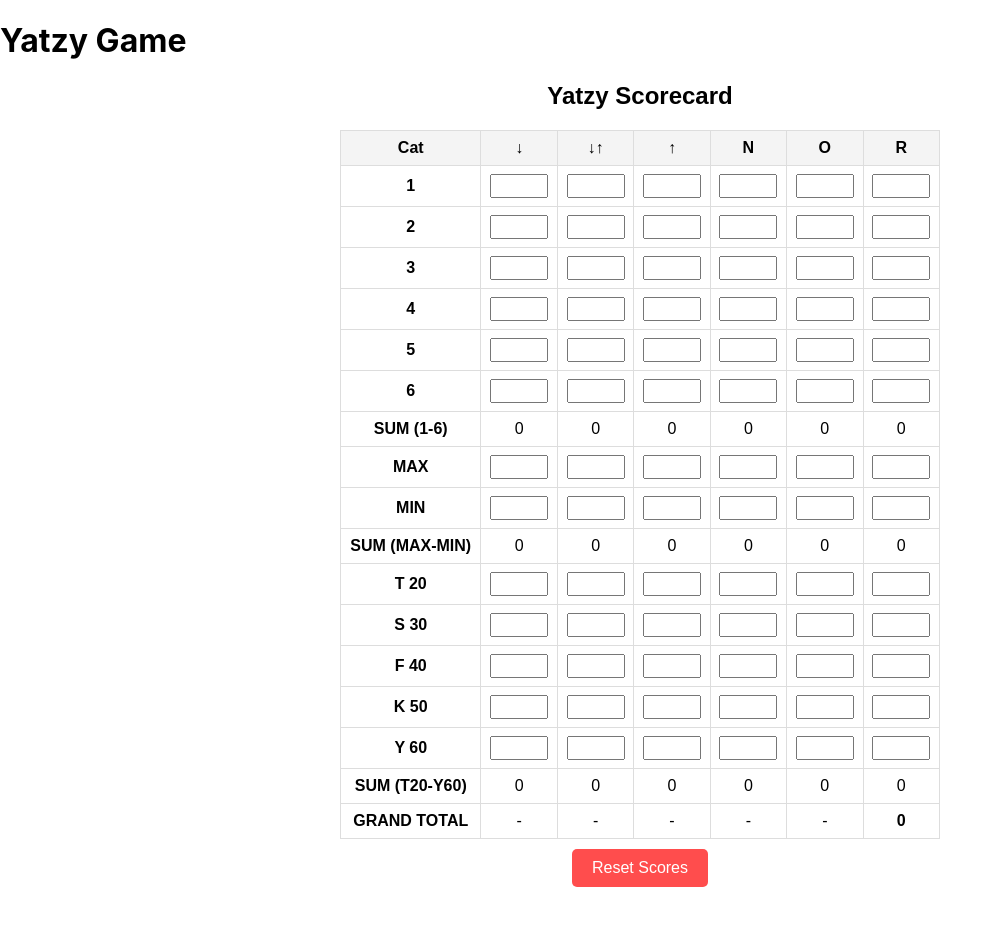
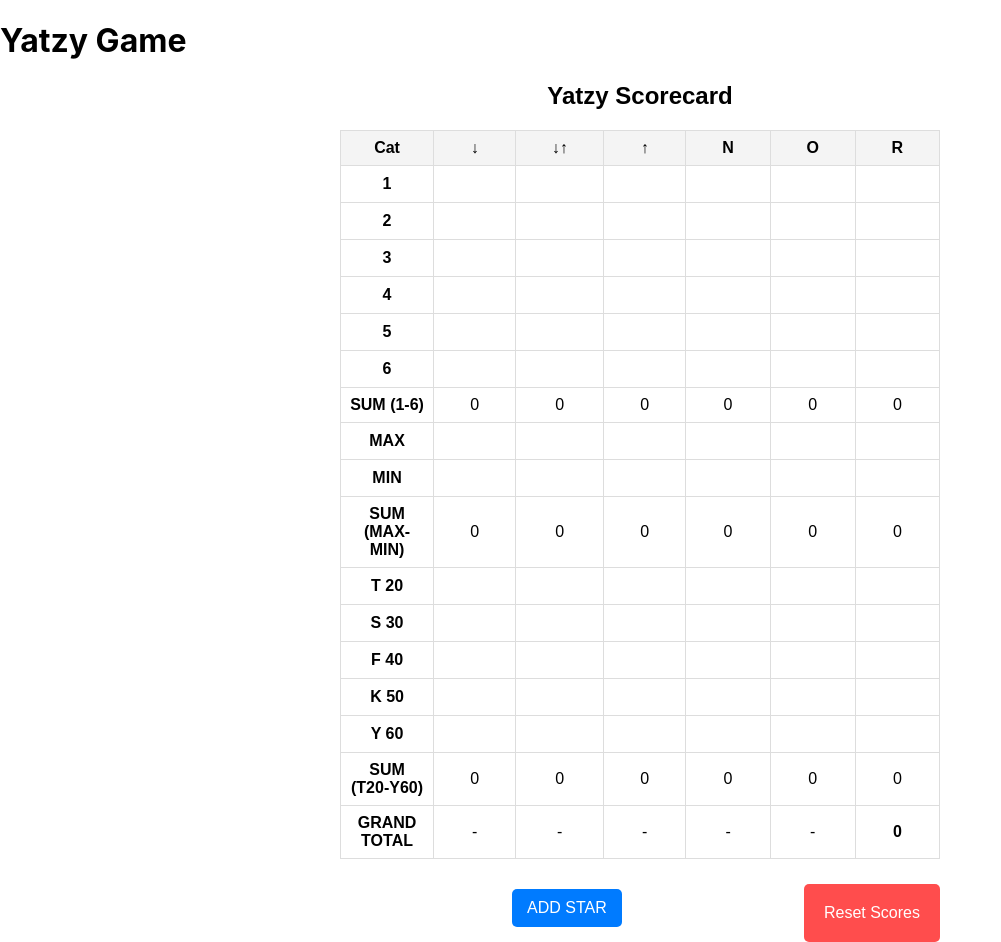
Before and after one commit to gligorisaev/YAMB, a React (Create React App) app in the folder yatzy_game_app/: page / in a window 1280 px wide. Shown: the whole page, without its empty margins (0-1001 px from the left). Before the commit the page ends 887 px from the top, so only its background shows below. Built offline with nearby package versions, Linux system fonts and the light colour scheme.

Commit message:
add star
Signed-off-by: Gligor Isaev <gligorisaev@Gligors-MBP-2.home>

```diff
--- a/yatzy_game_app/src/components/Scorecard.css
+++ b/yatzy_game_app/src/components/Scorecard.css
@@ -1,3 +1,4 @@
+/* General Table Styling */
 .scorecard {
     width: 100%;
     max-width: 600px;
@@ -15,30 +16,50 @@ th, td {
     border: 1px solid #ddd;
     padding: 8px;
     text-align: center;
+    font-size: 1rem;
 }
 
 th {
     background-color: #f4f4f4;
+    font-weight: bold;
 }
 
-input {
-    width: 50px;
+/* Highlighting Maximum Values */
+.highlight-max {
+    background-color: orange !important;
+    color: white;
+    font-weight: bold;
+}
+
+/* Highlighting Zero Values */
+.highlight-zero {
+    background-color: red !important;
+    color: white;
+    font-weight: bold;
+}
+
+/* Remove Borders & Background for Input Fields */
+.no-border-input {
+    border: none;
+    background: none;
+    width: 100%;
     text-align: center;
     font-size: 1rem;
-    -moz-appearance: textfield; /* Remove arrows in Firefox */
+    outline: none;
 }
 
-input.no-arrows::-webkit-outer-spin-button,
-input.no-arrows::-webkit-inner-spin-button {
+/* Remove Increment/Decrement Arrows on Number Inputs */
+.no-border-input::-webkit-inner-spin-button,
+.no-border-input::-webkit-outer-spin-button {
     -webkit-appearance: none;
-    margin: 0; /* Remove arrows in Chrome, Safari, Edge */
+    margin: 0;
 }
 
-.no-edit {
-    background-color: #f4f4f4;
-    pointer-events: none;
+.no-border-input {
+    -moz-appearance: textfield; /* Firefox */
 }
 
+/* Responsive Design */
 @media (max-width: 600px) {
     .scorecard {
         max-width: 95%;
@@ -50,14 +71,33 @@ input.no-arrows::-webkit-inner-spin-button {
     }
 }
 
-.highlight-max {
+/* Toggle highlight effect */
+.highlight-toggle {
     background-color: orange !important;
     color: white;
     font-weight: bold;
 }
 
-.highlight-zero {
-    background-color: red !important;
+/* Style for the buttons container */
+.buttons-container {
+    display: flex;
+    justify-content: center;
+    gap: 10px;
+    margin-top: 15px;
+}
+
+/* Style for the ADD STAR button */
+.toggle-button {
+    padding: 10px 15px;
+    background-color: #007bff;
     color: white;
-    font-weight: bold;
+    border: none;
+    cursor: pointer;
+    font-size: 1rem;
+    border-radius: 5px;
+    transition: background 0.3s ease;
 }
+
+.toggle-button:hover {
+    background-color: #0056b3;
+}
--- a/yatzy_game_app/src/components/Scorecard.js
+++ b/yatzy_game_app/src/components/Scorecard.js
@@ -2,6 +2,8 @@ import React, { useState, useEffect } from "react";
 import { saveScores, loadScores } from "../utils/localStorage";
 import { calculateSumWithBonus, calculateSumMaxMin, calculateSumWithoutBonus } from "../utils/calculateScores";
 import ResetButton from "./ResetButton";
+import ToggleHighlightButton from "./ToggleHighlightButton";
+
 import "./Scorecard.css";
 
 const MAX_VALUES = { "1": 5, "2": 10, "3": 15, "4": 20, "5": 25, "6": 30 }; // Max possible values for 1-6
@@ -90,14 +92,14 @@ const Scorecard = () => {
                                                 type="number"
                                                 value={value}
                                                 onChange={(e) => handleChange(e, category, col)}
-                                                className="no-arrows"
+                                                className="no-border-input"
                                             />
                                         ) : (
                                             <input
                                                 type="number"
                                                 value={value}
                                                 onChange={(e) => handleChange(e, category, col)}
-                                                className="no-arrows"
+                                                className="no-border-input"
                                             />
                                         )}
                                     </td>
@@ -107,7 +109,11 @@ const Scorecard = () => {
                     ))}
                 </tbody>
             </table>
-            <ResetButton setScores={setScores} />
+            <div className="buttons-container">
+                <ToggleHighlightButton />
+                <ResetButton setScores={setScores} />
+            </div>
+
         </div>
     );
 };
--- /dev/null
+++ b/yatzy_game_app/src/components/ToggleHighlightButton.css
@@ -0,0 +1,24 @@
+/* Toggle highlight effect */
+.highlight-toggle {
+    background-color: orange !important;
+    color: white;
+    font-weight: bold;
+}
+
+/* Style for the toggle button */
+.toggle-button {
+    display: block;
+    margin: 15px auto;
+    padding: 10px 15px;
+    background-color: #007bff;
+    color: white;
+    border: none;
+    cursor: pointer;
+    font-size: 1rem;
+    border-radius: 5px;
+    transition: background 0.3s ease;
+}
+
+.toggle-button:hover {
+    background-color: #0056b3;
+}
--- /dev/null
+++ b/yatzy_game_app/src/components/ToggleHighlightButton.js
@@ -0,0 +1,40 @@
+import React, { useState } from "react";
+import "./ToggleHighlightButton.css";
+
+const ToggleHighlightButton = () => {
+    const [activeCell, setActiveCell] = useState(null);
+
+    // Track the currently focused input field
+    const handleFocus = (event) => {
+        setActiveCell(event.target.closest("td"));
+    };
+
+    // Toggle highlight for the active cell
+    const toggleHighlight = () => {
+        if (activeCell) {
+            activeCell.classList.toggle("highlight-toggle");
+        }
+    };
+
+    // Attach event listener to all input fields when component mounts
+    React.useEffect(() => {
+        const inputs = document.querySelectorAll("input");
+        inputs.forEach((input) => {
+            input.addEventListener("focus", handleFocus);
+        });
+
+        return () => {
+            inputs.forEach((input) => {
+                input.removeEventListener("focus", handleFocus);
+            });
+        };
+    }, []);
+
+    return (
+        <button onClick={toggleHighlight} className="toggle-button">
+            ADD STAR
+        </button>
+    );
+};
+
+export default ToggleHighlightButton;
```
